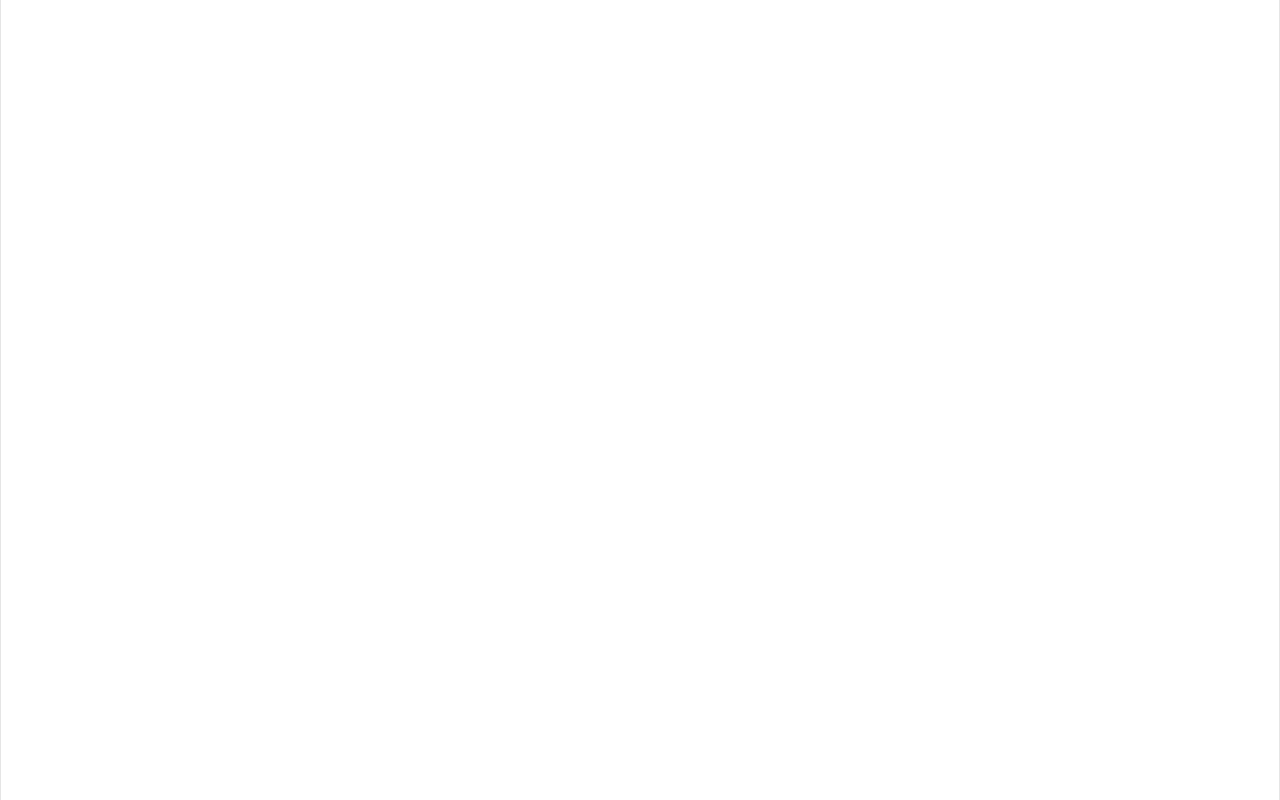
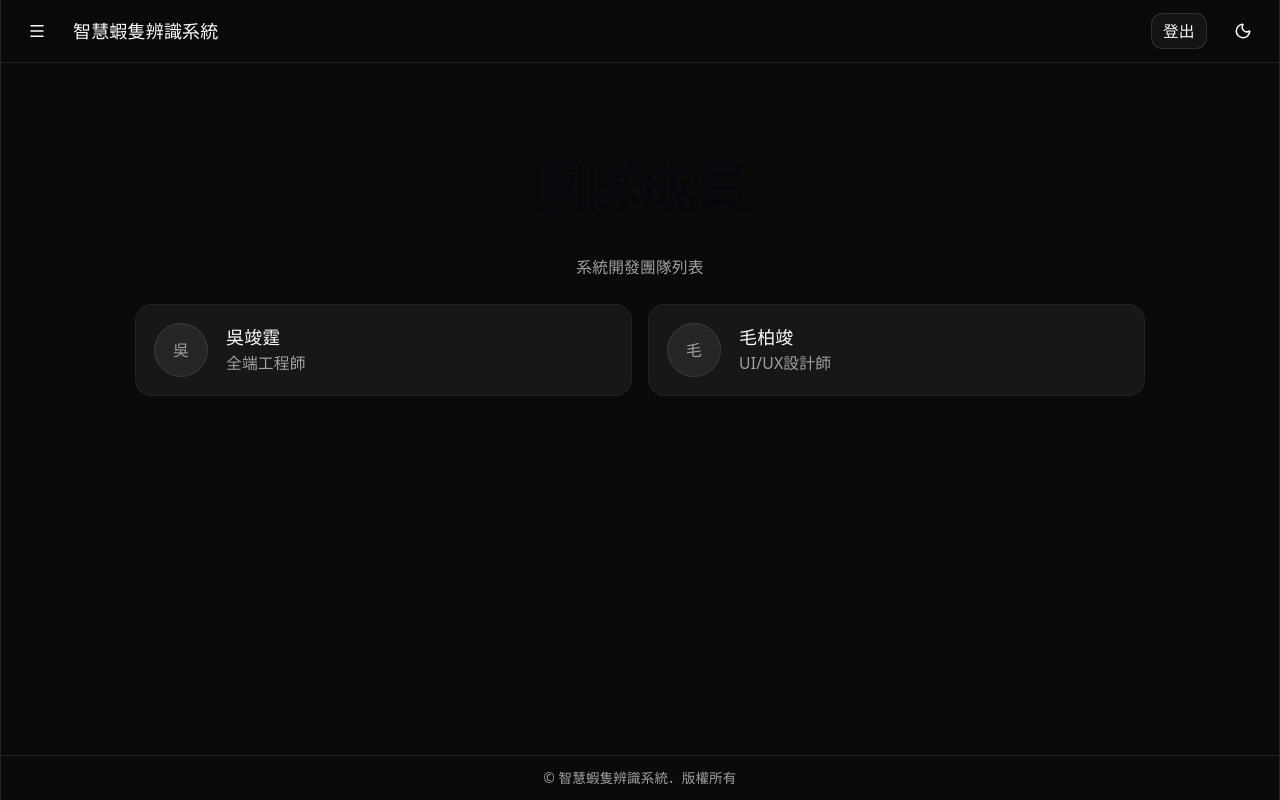
Before and after one commit to NxBLANKxN/Dynamic_Web, a React (Vite) app in the folder SSSTI_Web/: page /members in a window 1280 px wide. Before the commit this address had no page. Built offline with nearby package versions, Linux system fonts and the light colour scheme; sample sign-in values are in the browser's storage.

Commit message:
feat: update Members page

```diff
--- a/SSSTI_Web/src/App.tsx
+++ b/SSSTI_Web/src/App.tsx
@@ -6,6 +6,7 @@ import Register from "@/pages/Register"
 import Dashboard from "@/pages/Dashboard"
 import MainLayout from "@/layouts/MainLayout"
 import AuthLayout from "@/layouts/AuthLayout"
+import Members from "@/pages/Members"
 
 
 function PrivateRoute({ children }: { children: JSX.Element }) {
@@ -37,6 +38,16 @@ export default function App() {
             </PrivateRoute>
           }
         />
+        <Route
+          path="/members"
+          element={
+            <PrivateRoute>
+              <MainLayout>
+                <Members />
+              </MainLayout>
+            </PrivateRoute>
+          }
+        />
       </Routes>
     </BrowserRouter>
   )
--- a/SSSTI_Web/src/layouts/Sidebar.tsx
+++ b/SSSTI_Web/src/layouts/Sidebar.tsx
@@ -30,7 +30,7 @@ export default function Sidebar({
           🏠 主頁
         </Button>
 
-        <Button variant="ghost" className="w-full justify-start">
+        <Button variant="ghost" className="w-full justify-start" onClick={() => window.location.href="/members"}>
           👤 成員(開發中)
         </Button>
 
--- /dev/null
+++ b/SSSTI_Web/src/pages/Members.tsx
@@ -0,0 +1,60 @@
+import { Card, CardHeader, CardTitle } from "@/components/ui/card"
+import { Avatar, AvatarFallback } from "@/components/ui/avatar"
+
+type Member = {
+  name: string
+  role: string
+}
+
+const members: Member[] = [
+  { name: "吳竣霆", role: "全端工程師" },
+  { name: "毛柏竣", role: "UI/UX設計師" },
+]
+
+export default function Members() {
+  return (
+    <div className="min-h-full flex flex-col items-center p-4 sm:p-6">
+
+      {/* Title（可置中） */}
+      <div className="text-center mb-6">
+        <h1 className="text-2xl font-bold">團隊成員</h1>
+        <p className="text-muted-foreground text-sm">
+          系統開發團隊列表
+        </p>
+      </div>
+
+      {/* Grid */}
+      <div className="w-full max-w-4xl grid grid-cols-1 sm:grid-cols-2 gap-4">
+
+        {members.map((m, i) => (
+          <Card key={i} className="hover:shadow-md transition">
+
+            <CardHeader className="flex flex-row items-center gap-4">
+
+              {/* Avatar */}
+              <Avatar className="w-12 h-12">
+                <AvatarFallback>
+                  {m.name.charAt(0)}
+                </AvatarFallback>
+              </Avatar>
+
+              {/* 文字（左對齊） */}
+              <div className="text-left">
+                <CardTitle className="text-base">
+                  {m.name}
+                </CardTitle>
+
+                <p className="text-sm text-muted-foreground">
+                  {m.role}
+                </p>
+              </div>
+
+            </CardHeader>
+
+          </Card>
+        ))}
+
+      </div>
+    </div>
+  )
+}
```
